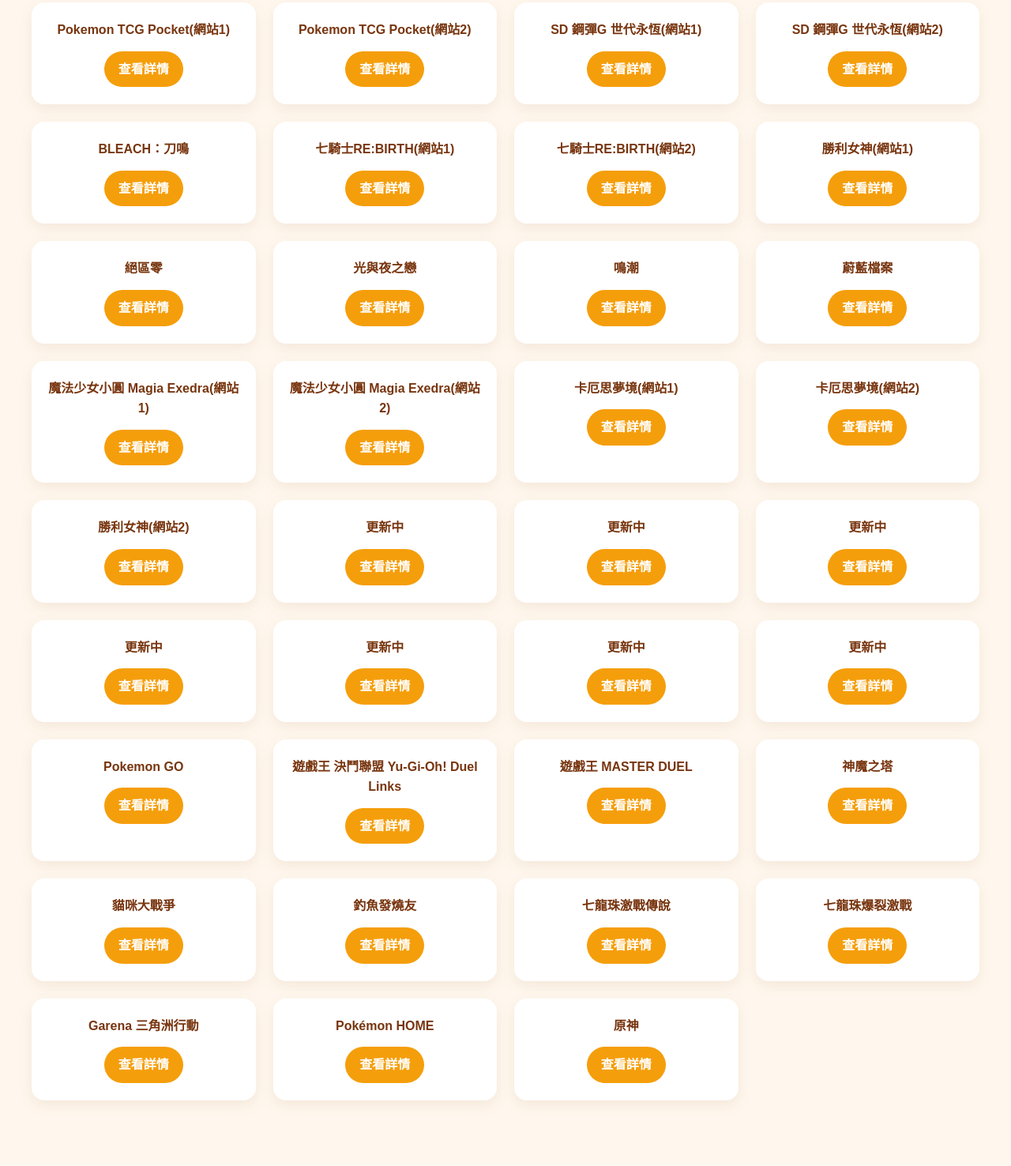
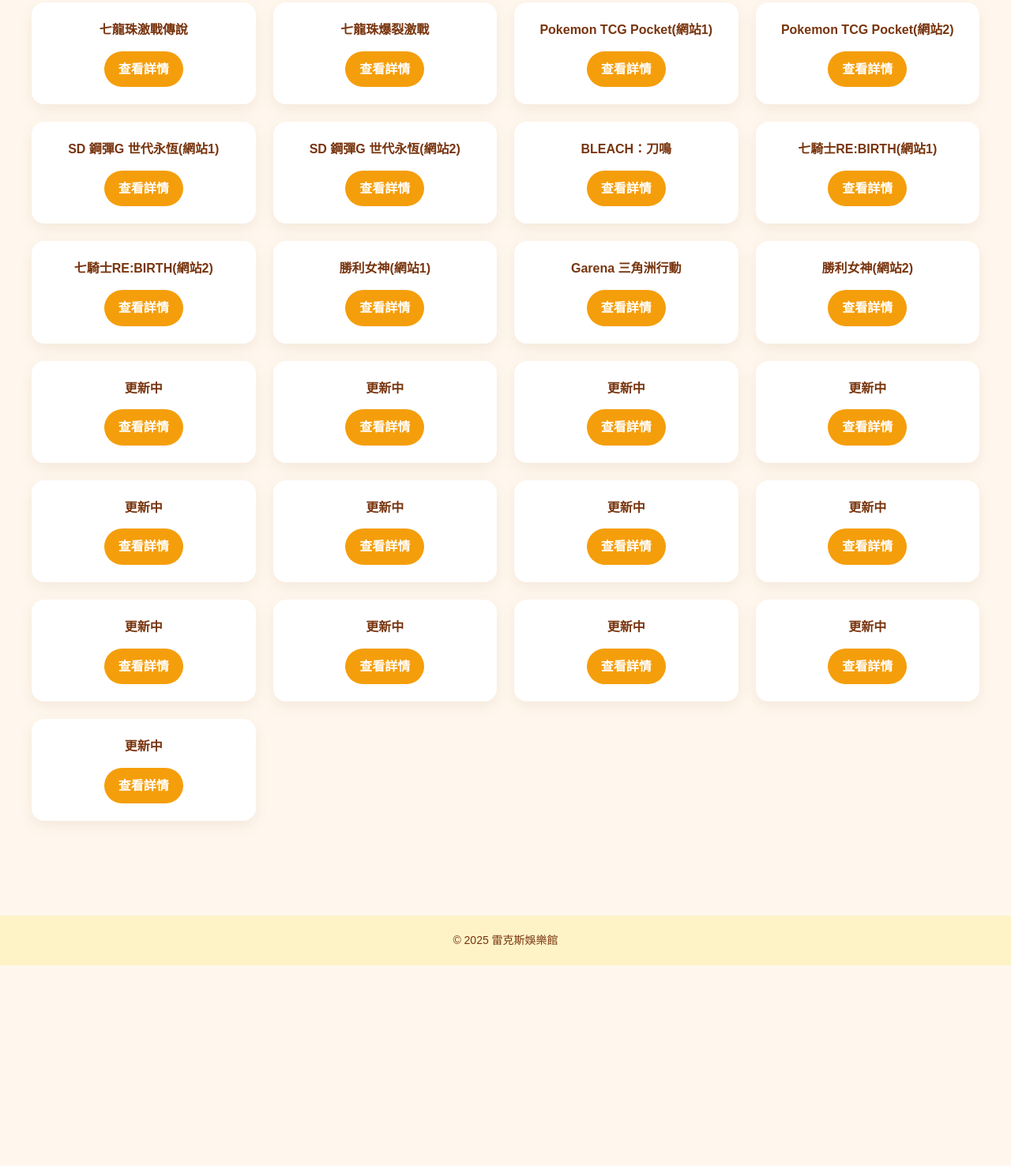
Before and after one commit to rexycC/my-website, a plain HTML site: page index.html in a window 1280 px wide. Shown: the part 424-1900 px from the top of the page at 79% size. After the commit the page ends 1646 px from the top, so only its background shows below. Drawn offline with Linux system fonts and the light colour scheme.

Commit message:
Add files via upload

```diff
--- a/index.html
+++ b/index.html
@@ -28,6 +28,17 @@
 
     <div class="product-grid">
 
+      <div class="card">
+        <h3>七龍珠激戰傳說</h3>
+<a href="https://lin.ee/iYMZagC" target="_blank" class="btn">
+  查看詳情
+</a>      </div>
+
+      <div class="card">
+        <h3>七龍珠爆裂激戰</h3>
+<a href="https://lin.ee/iYMZagC" target="_blank" class="btn">
+  查看詳情
+</a>      </div>
 
       <div class="card">
         <h3>Pokemon TCG Pocket(網站1)</h3>
@@ -80,57 +91,8 @@
 
 
       <div class="card">
-        <h3>絕區零</h3>
-<a href="http://www.jdwlgame.com/zzz/" target="_blank" class="btn">
-  查看詳情
-</a>      </div>
-
-
-      <div class="card">
-        <h3>光與夜之戀</h3>
-<a href="http://jdwlgame.com/gyy/" target="_blank" class="btn">
-  查看詳情
-</a>      </div>
-
-
-      <div class="card">
-        <h3>鳴潮</h3>
-<a href="http://jdwlgame.com/whglobal/" target="_blank" class="btn">
-  查看詳情
-</a>      </div>
-
-
-      <div class="card">
-        <h3>蔚藍檔案</h3>
-<a href="http://chushi.chanshiguan.me/51" target="_blank" class="btn">
-  查看詳情
-</a>      </div>
-
-
-      <div class="card">
-        <h3>魔法少女小圓 Magia Exedra(網站1)</h3>
-<a href="https://gachaplus.com/magiaexedraen/search" target="_blank" class="btn">
-  查看詳情
-</a>      </div>
-
-
-      <div class="card">
-        <h3>魔法少女小圓 Magia Exedra(網站2)</h3>
-<a href="https://s.amaoto.moe/#/madodoraen/combo" target="_blank" class="btn">
-  查看詳情
-</a>      </div>
-
-
-      <div class="card">
-        <h3>卡厄思夢境(網站1)</h3>
-<a href="https://show898.com/xk/kesmj" target="_blank" class="btn">
-  查看詳情
-</a>      </div>
-
-
-      <div class="card">
-        <h3>卡厄思夢境(網站2)</h3>
-<a href="http://124.221.244.183:8080/front/59" target="_blank" class="btn">
+        <h3>Garena 三角洲行動</h3>
+<a href="https://lin.ee/iYMZagC" target="_blank" class="btn">
   查看詳情
 </a>      </div>
 
@@ -192,79 +154,43 @@
 
 
       <div class="card">
-        <h3>Pokemon GO</h3>
-<a href="https://lin.ee/iYMZagC" target="_blank" class="btn">
-  查看詳情
-</a>      </div>
-
-
-
-      <div class="card">
-        <h3>遊戲王 決鬥聯盟 Yu-Gi-Oh! Duel Links</h3>
-<a href="https://lin.ee/iYMZagC" target="_blank" class="btn">
+        <h3>更新中</h3>
+<a href="" target="_blank" class="btn">
   查看詳情
 </a>      </div>
 
 
       <div class="card">
-        <h3>遊戲王 MASTER DUEL</h3>
-<a href="https://lin.ee/iYMZagC" target="_blank" class="btn">
+        <h3>更新中</h3>
+<a href="" target="_blank" class="btn">
   查看詳情
 </a>      </div>
 
 
       <div class="card">
-        <h3>神魔之塔</h3>
-<a href="https://lin.ee/iYMZagC" target="_blank" class="btn">
+        <h3>更新中</h3>
+<a href="" target="_blank" class="btn">
   查看詳情
 </a>      </div>
 
 
       <div class="card">
-        <h3>貓咪大戰爭</h3>
-<a href="https://lin.ee/iYMZagC" target="_blank" class="btn">
+        <h3>更新中</h3>
+<a href="" target="_blank" class="btn">
   查看詳情
 </a>      </div>
 
 
       <div class="card">
-        <h3>釣魚發燒友</h3>
-<a href="https://lin.ee/iYMZagC" target="_blank" class="btn">
+        <h3>更新中</h3>
+<a href="" target="_blank" class="btn">
   查看詳情
 </a>      </div>
 
 
       <div class="card">
-        <h3>七龍珠激戰傳說</h3>
-<a href="https://lin.ee/iYMZagC" target="_blank" class="btn">
-  查看詳情
-</a>      </div>
-
-
-      <div class="card">
-        <h3>七龍珠爆裂激戰</h3>
-<a href="https://lin.ee/iYMZagC" target="_blank" class="btn">
-  查看詳情
-</a>      </div>
-
-
-      <div class="card">
-        <h3>Garena 三角洲行動</h3>
-<a href="https://lin.ee/iYMZagC" target="_blank" class="btn">
-  查看詳情
-</a>      </div>
-
-
-      <div class="card">
-        <h3>Pokémon HOME</h3>
-<a href="https://lin.ee/iYMZagC" target="_blank" class="btn">
-  查看詳情
-</a>      </div>
-
-
-      <div class="card">
-        <h3>原神</h3>
-<a href="https://lin.ee/iYMZagC" target="_blank" class="btn">
+        <h3>更新中</h3>
+<a href="" target="_blank" class="btn">
   查看詳情
 </a>      </div>
 
```
